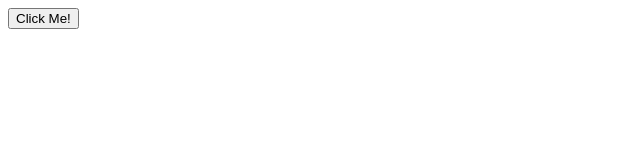
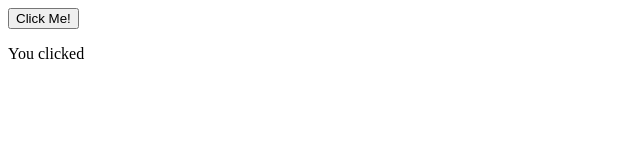
Before and after one commit to LiShaojun1126/fart, a plain HTML site: page index.html in a window 1280 px wide. Shown: the full height of the page, 0-640 px from the left. Drawn offline with Linux system fonts and the light colour scheme.

Commit message:
edited fart

```diff
--- a/index.html
+++ b/index.html
@@ -12,6 +12,9 @@
     </head>
     <body>
         <button id="clickMe">Click Me!</button>
+        <div>
+            <p>You clicked</p>
+        </div>
         <script>
             clickMe.onclick = () => {
                 //use id directly
```
